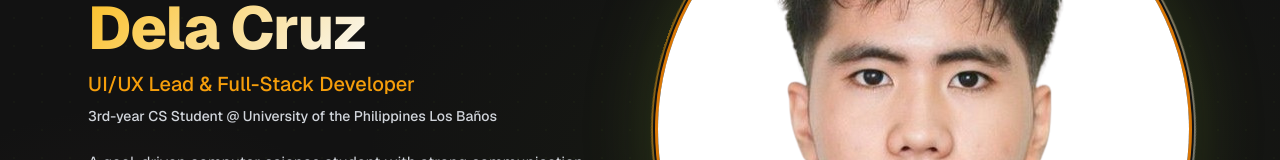
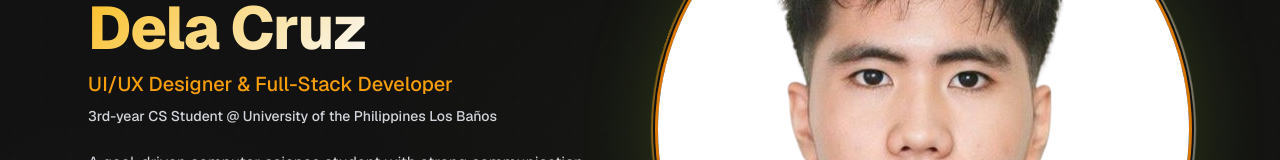
Before and after one commit to codyjamesDC/cody-portfolio, a React (Vite) app: page / in a window 1280 px wide. Shown: the part 312-472 px from the top of the page. Built offline with nearby package versions, Linux system fonts and the light colour scheme.

Commit message:
chore: update tagline

```diff
--- a/src/data/personal.ts
+++ b/src/data/personal.ts
@@ -1,6 +1,6 @@
 export const personal = {
   name: 'Cody James Dela Cruz',
-  tagline: 'UI/UX Lead & Full-Stack Developer',
+  tagline: 'UI/UX Designer & Full-Stack Developer',
   subTagline: '3rd-year CS Student @ University of the Philippines Los Baños',
   bio: 'A goal-driven computer science student with strong communication, openness to feedback, and adaptability developed through prior leadership experiences. Seeking to expand opportunities and contribute to organizational growth, as well as develop one\'s own skills beyond the academe.',
   email: 'codyjamesberchesdelacruz@gmail.com',
```
